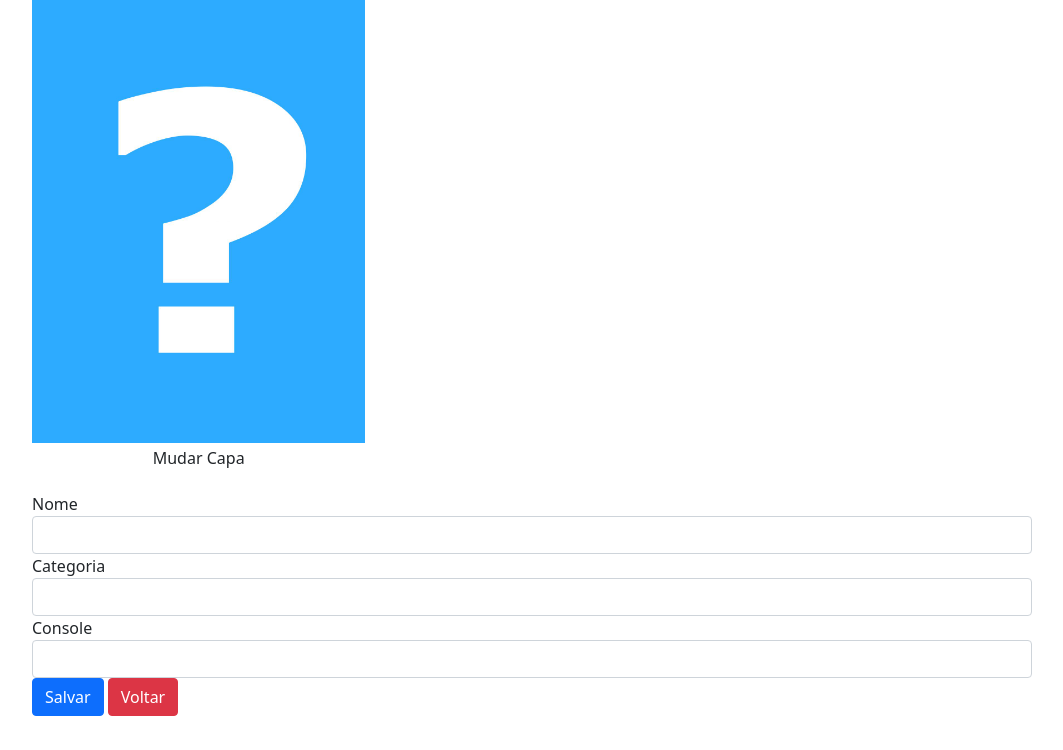
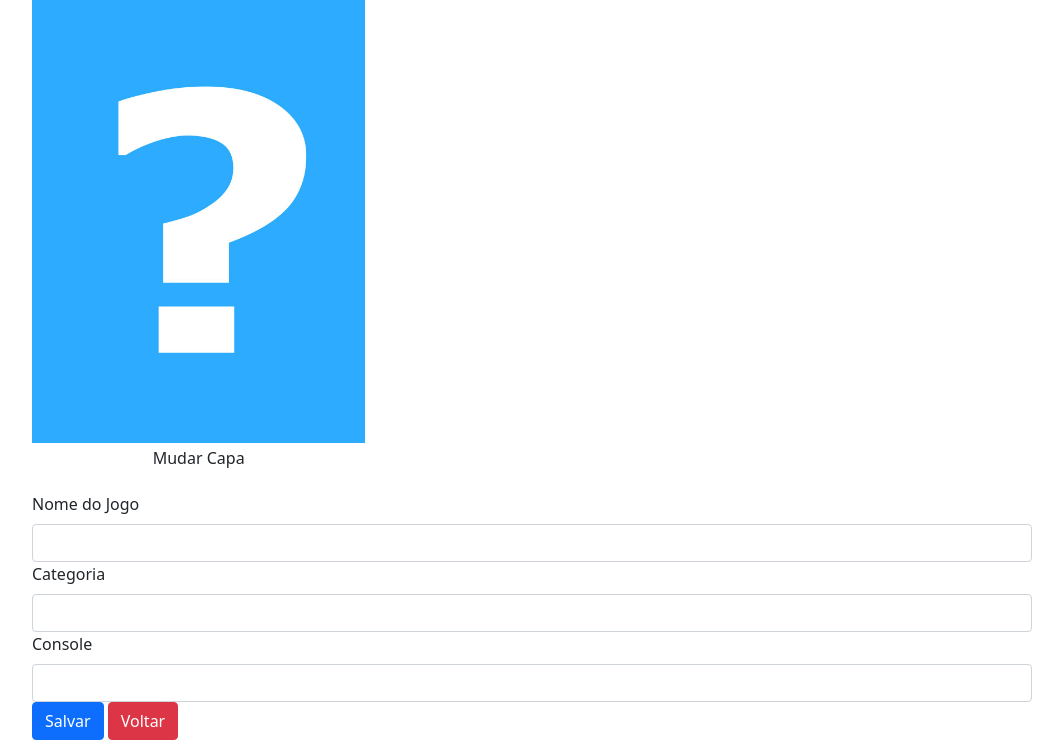
Before and after one commit to VMurtis/flask-webapp-jogoteca-avancado, a Flask app: page /novo in a window 1280 px wide. Shown: the part 67-817 px from the top of the page, without its empty margins (108-1171 px from the left). Before the commit the page ends 783 px from the top, so only its background shows below. Run offline with Flask 3, Linux system fonts and the light colour scheme; the visitor is signed in with stand-in values (Sample User, id 1); some libraries are stand-ins or nearby versions.

Commit message:
integra WTForms com validacao nas views

```diff
--- a/templates/novo.html
+++ b/templates/novo.html
@@ -13,20 +13,23 @@
         </figure>
 
         <fieldset>
+          {{ form.csrf_token() }}
           <div class="form-group">
-            <label for="nome">Nome</label>
-            <input type="text" id="nome" name="nome" class="form-control">
+            {{ form.nome.label(class="form-label") }}
+            {{ form.nome(class="form-control") }}
           </div>
           <div class="form-group">
-            <label for="categoria">Categoria</label>
-            <input type="text" id="categoria" name="categoria" class="form-control">
+            {{ form.categoria.label(class="form-label") }}
+            {{ form.categoria(class="form-control") }}
           </div>
           <div class="form-group">
-            <label for="console">Console</label>
-            <input type="text" id="console" name="console" class="form-control">
+            {{ form.console.label(class="form-label") }}
+            {{ form.console(class="form-control") }}
           </div>
-          <button type="submit" class="btn btn-primary btn-salvar">Salvar</button>
-          <a class="btn btn-danger" href="{{ url_for('index') }}">Voltar</a>
+          <div class="form-group">
+            {{ form.salvar(class="btn btn-primary") }}
+            <a class="btn btn-danger" href="{{ url_for('index') }}">Voltar</a>
+          </div>
         </fieldset>
       </form>
 {% endblock %}
--- a/views.py
+++ b/views.py
@@ -1,7 +1,7 @@
 from flask import render_template, request, redirect, session, flash, url_for, send_from_directory
 from jogoteca import app, db
 from models import Usuarios, Jogos
-from helperes import recupera_imagem, deleta_arquivo
+from helperes import recupera_imagem, deleta_arquivo, FormularioJogo
 import time
 
 @app.route('/')
@@ -13,13 +13,19 @@ def index():
 def novo():
     if 'usuario_logado' not in session or session['usuario_logado'] == None:
         return redirect(url_for('login', proxima=url_for('novo')))
-    return render_template('novo.html', titulo='Novo Jogo')
+    form = FormularioJogo()
+    return render_template('novo.html', titulo='Novo Jogo',form=form)
 
 @app.route('/criar', methods=['POST',])
 def criar():
-    nome = request.form['nome']
-    categoria = request.form['categoria']
-    console = request.form['console']
+    form = FormularioJogo(request.form)
+
+    if not form.validate_on_submit():
+        return redirect(url_for('novo'))
+
+    nome = form.nome.data
+    categoria = form.categoria.data
+    console = form.console.data
 
     jogo = Jogos.query.filter_by(nome=nome).first()
 
```
